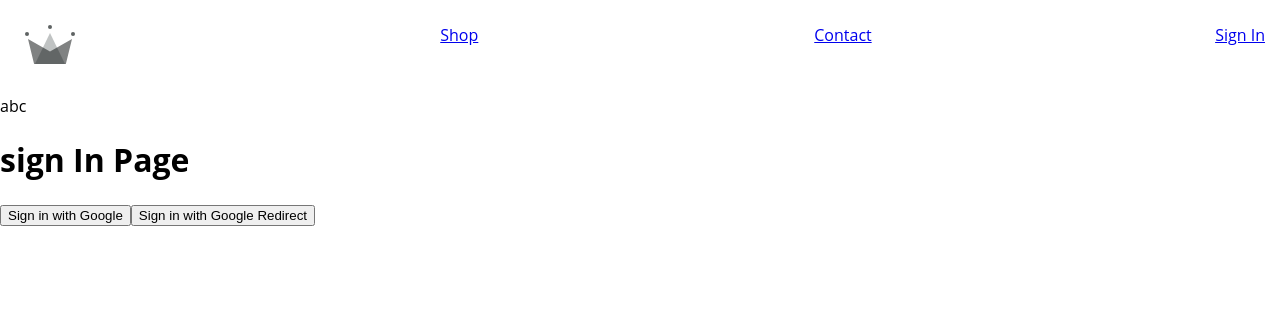
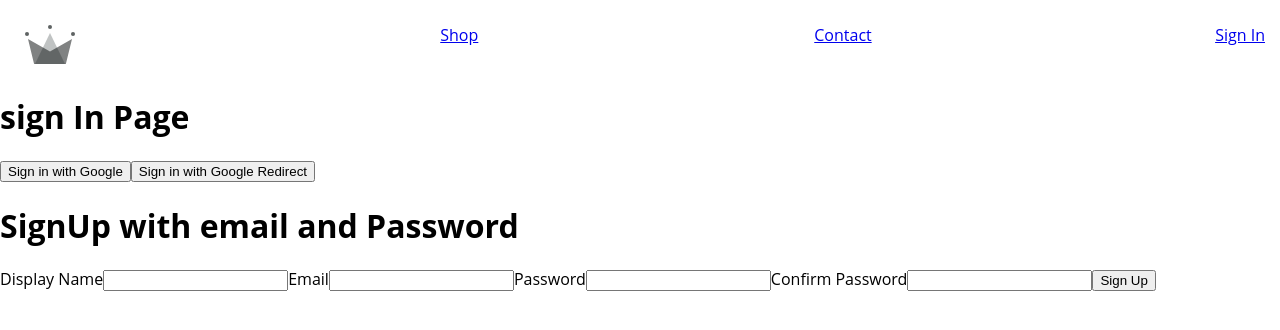
Before and after one commit to mail2prasanthv/ecommerce-app, a React (Create React App) app: page /signin in a window 1280 px wide. Shown: the top 330 px of the page. Built offline with nearby package versions, Linux system fonts and the light colour scheme.

Commit message:
Step 15b : UI components

```diff
--- a/src/components/sign-in/sign-in.component.jsx
+++ b/src/components/sign-in/sign-in.component.jsx
@@ -10,6 +10,7 @@
   signInWithGoogleRedirect,
   createuserDocumentFromAuthService} from '../../utils/firebase/firebase.utils'
 import { async } from "@firebase/util";
+import SignUpForm from "../sign-up-form/sign-up-form.component";
 
 const SignIn=() =>{
 
@@ -31,7 +32,7 @@
 
       return (
         <div>
-          abc
+
           <h1>sign In Page</h1>
           <button onClick={logGoogleuser}>
             Sign in with Google
@@ -39,6 +40,7 @@
           <button onClick={signInWithGoogleRedirect}>
             Sign in with Google Redirect
           </button>
+          <SignUpForm/>
         </div>
 
       );
--- /dev/null
+++ b/src/components/sign-up-form/sign-up-form.component.jsx
@@ -0,0 +1,27 @@
+const SignUpForm=() => {
+
+  return(
+    <div>
+      <h1>SignUp with email and Password</h1>
+      <form onSubmit={()=>{}}>
+        <label>Display Name</label>
+        <input  type ="text" required></input>
+
+        <label>Email</label>
+        <input type ="email" required></input>
+
+        <label>Password</label>
+        <input type ="password" required></input>
+
+        <label>Confirm Password</label>
+        <input type ="password" required></input>
+
+        <button type="submit">Sign Up</button>
+      </form>
+
+    </div>
+  );
+}
+
+
+export default SignUpForm;
```
